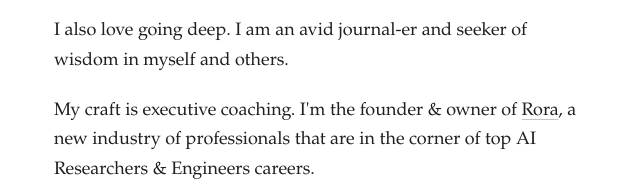
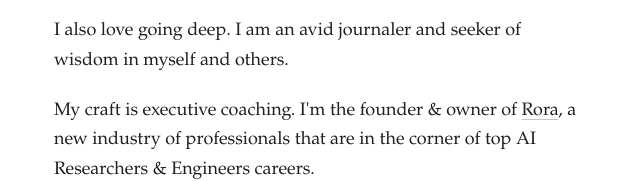
Before and after one commit to brianliou/brianliou.github.io, a plain HTML site: page index.html in a window 1280 px wide. Shown: the part 368-549 px from the top of the page, 318-958 px from the left. Drawn offline with Linux system fonts and the light colour scheme.

Commit message:
Update index.html

```diff
--- a/index.html
+++ b/index.html
@@ -18,7 +18,7 @@
       <p>I'm the husband to the beautiful and wonderful <a href="https://www.linkedin.com/in/neginy/">Negin Yazdani</a>.</p>
       <p>I'm also a girl dad, founder, and executive coach.</p>
       <p>I love being active and outdoors: beach volleyball, road cycling, tennis, olympic lifting, hot yoga, rucking/hiking, and running.</p>
-      <p>I also love going deep. I am an avid journal-er and seeker of wisdom in myself and others.</p>
+      <p>I also love going deep. I am an avid journaler and seeker of wisdom in myself and others.</p>
       <p>My craft is executive coaching. I'm the founder & owner of <a href="https://www.teamrora.com/">Rora</a>, a new industry of professionals that are in the corner of top AI Researchers & Engineers careers.</p>
       <p>I help my clients with networking, investing/advising, negotiating, and executive coaching.</p>
       <p>My coaching is <strong>not</strong> about leading others. It's about leading our own lives, leading by example, and getting out of self-deception (<a href="https://en.wikipedia.org/wiki/The_Fox_and_the_Grapes">sour grapes</a>).</p>
```
